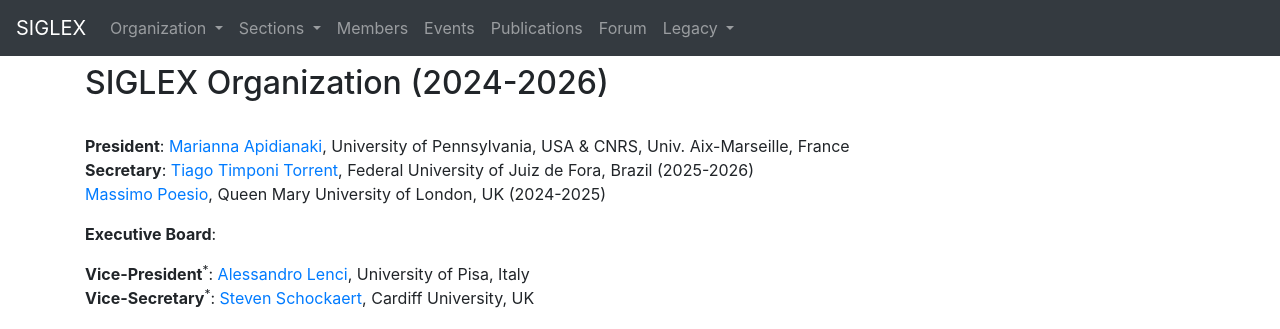
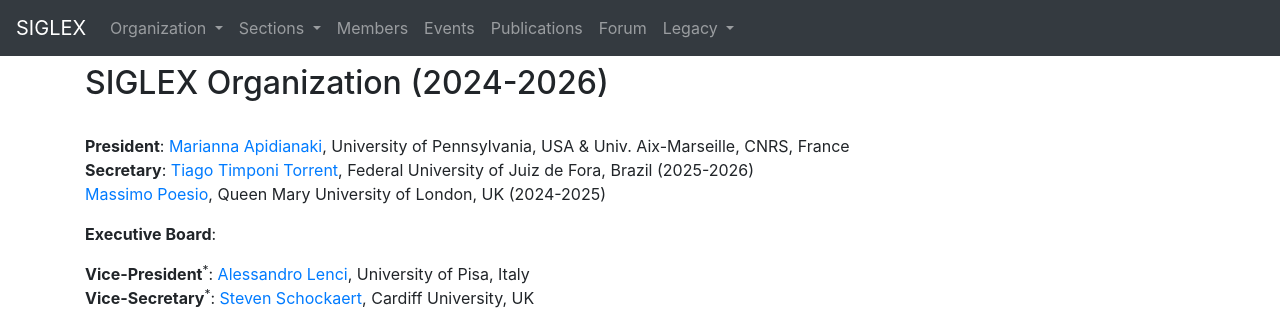
Before and after one commit to acl-org/siglex, a Jekyll site: the page built from board/2024.md, in a window 1280 px wide. Shown: the top 329 px of the page. Built offline with Jekyll 4.4.1, drawn with Linux system fonts in a browser that asks for light colours.

Commit message:
Update 2024.md

```diff
--- a/board/2024.md
+++ b/board/2024.md
@@ -6,7 +6,7 @@ title: "Board 2024-2026"
 ## SIGLEX Organization (2024-2026)
 
 <br>
-**President**: [Marianna Apidianaki](https://mariannaapi.github.io/), University of Pennsylvania, USA & CNRS, Univ. Aix-Marseille, France <br>
+**President**: [Marianna Apidianaki](https://mariannaapi.github.io/), University of Pennsylvania, USA & Univ. Aix-Marseille, CNRS, France <br>
 **Secretary**:  [Tiago Timponi Torrent](https://www.tiagotorrent.com/), Federal University of Juiz de Fora, Brazil (2025-2026)<br>
 [Massimo Poesio](https://sites.google.com/view/massimo-poesio), Queen Mary University of London, UK (2024-2025)
 
```
